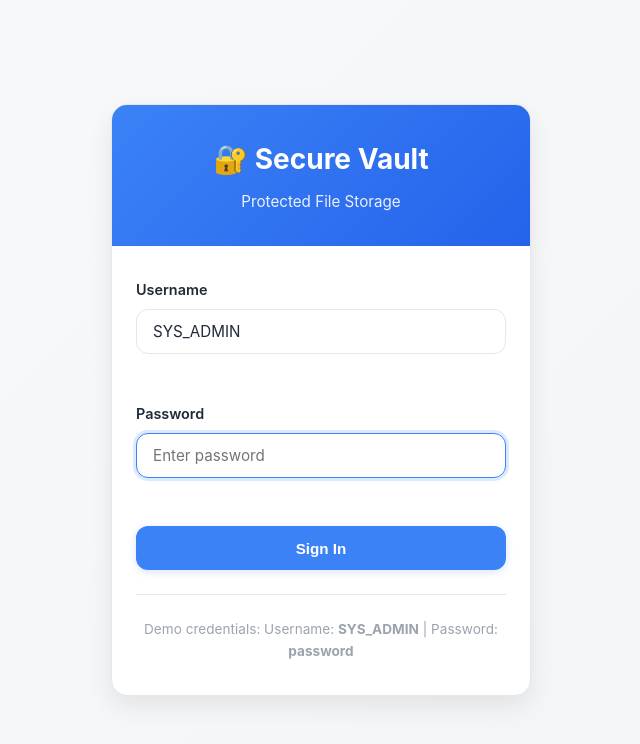
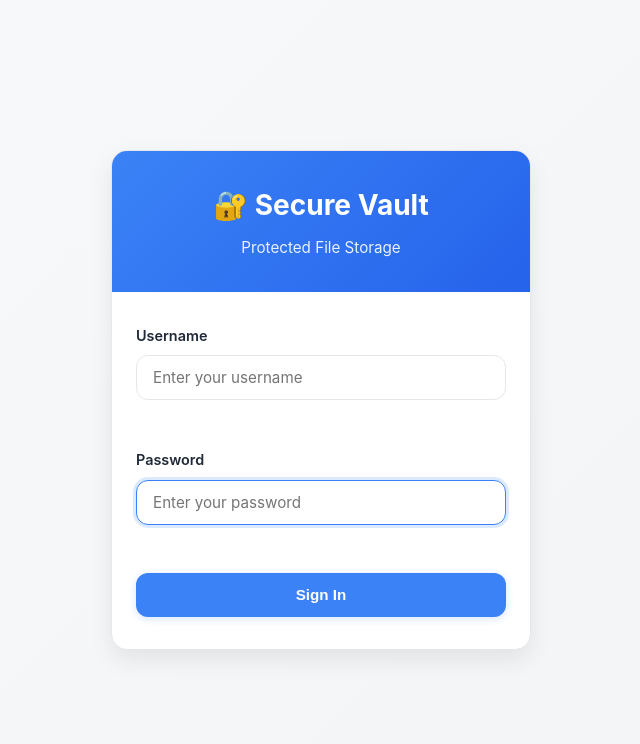
Before and after one commit to jameschowdhurychowdhury-jpg/my-secure-vault, a Flask app: page /login in a window 1280 px wide. Shown: the top 744 px of the page, without its empty margins (319-959 px from the left). Run offline with Flask 3, Linux system fonts and the light colour scheme.

Commit message:
Remove demo credentials from login page for security

```diff
--- a/templates/login.html
+++ b/templates/login.html
@@ -20,7 +20,7 @@
                         <div class="alert-container">
                         {% for category, message in messages %}
                             <div class="alert {{ category }}">
-                                {% if category == 'error' %}❌{% elif category == 'success' %}✅{% else %}ℹ️{% endif %}
+                                {% if category == 'error' %}❌{% elif category == 'success' %}✓{% else %}ℹ️{% endif %}
                                 {{ message }}
                             </div>
                         {% endfor %}
@@ -31,20 +31,16 @@
                 <form method="POST" action="{{ url_for('login') }}" class="login-form">
                     <div class="form-group">
                         <label for="username">Username</label>
-                        <input type="text" id="username" name="username" value="SYS_ADMIN" required>
+                        <input type="text" id="username" name="username" placeholder="Enter your username" required>
                     </div>
 
                     <div class="form-group">
                         <label for="password">Password</label>
-                        <input type="password" id="password" name="password" placeholder="Enter password" required autofocus>
+                        <input type="password" id="password" name="password" placeholder="Enter your password" required autofocus>
                     </div>
 
                     <button type="submit" class="btn btn-primary login-submit">Sign In</button>
                 </form>
-
-                <div style="margin-top: 1.5rem; padding-top: 1.5rem; border-top: 1px solid var(--border); text-align: center; color: var(--text-muted); font-size: 0.85rem;">
-                    <p>Demo credentials: Username: <strong>SYS_ADMIN</strong> | Password: <strong>password</strong></p>
-                </div>
             </div>
         </div>
     </div>
```
